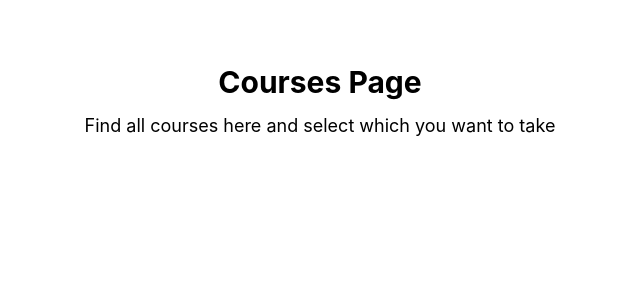
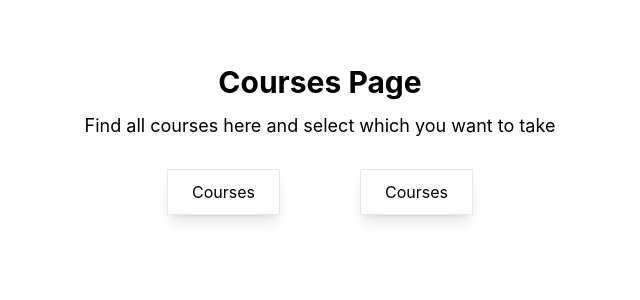
Before and after one commit to AmaduKamara/react-router-dom-v6, a React (Create React App) app: page /learn in a window 1280 px wide. Shown: the top 300 px of the page, without its empty margins (320-960 px from the left). Built offline with nearby package versions, Linux system fonts and the light colour scheme.

Commit message:
Add Tab buttons in Learn page for routing

```diff
--- a/src/index.js
+++ b/src/index.js
@@ -3,14 +3,19 @@ import ReactDOM from "react-dom";
 import "./index.css";
 import Home from "./pages/Home";
 
-import { BrowserRouter as Router, Routes, Route } from "react-router-dom";
+import {
+  BrowserRouter as Router,
+  Routes,
+  Route,
+  Navigate,
+} from "react-router-dom";
 import Learn from "./pages/Learn";
 
 ReactDOM.render(
   <Router>
     <Routes>
       <Route path="/" element={<Home />} />
-      <Route path="myapps" element={<Learn />} />
+      <Route path="myapps" element={<Navigate replace to="/learn" />} />
       <Route path="learn" element={<Learn />} />
     </Routes>
   </Router>,
--- a/src/pages/Learn.js
+++ b/src/pages/Learn.js
@@ -1,11 +1,19 @@
-import React from "react";
+import { Link } from "react-router-dom";
 
 const Learn = () => (
-  <div className="container mx-auto my-16">
+  <div className="container mx-auto my-16 text-center">
     <h1 className="text-3xl text-center font-bold">Courses Page</h1>
     <p className="text-center mt-3 text-lg">
       Find all courses here and select which you want to take
     </p>
+    <div className="mt-10">
+      <Link className="mx-10 border py-3 px-6 shadow-lg" to="learn/courses">
+        Courses
+      </Link>
+      <Link className="mx-10 border py-3 px-6 shadow-lg" to="learn/bundles">
+        Courses
+      </Link>
+    </div>
   </div>
 );
 
```
